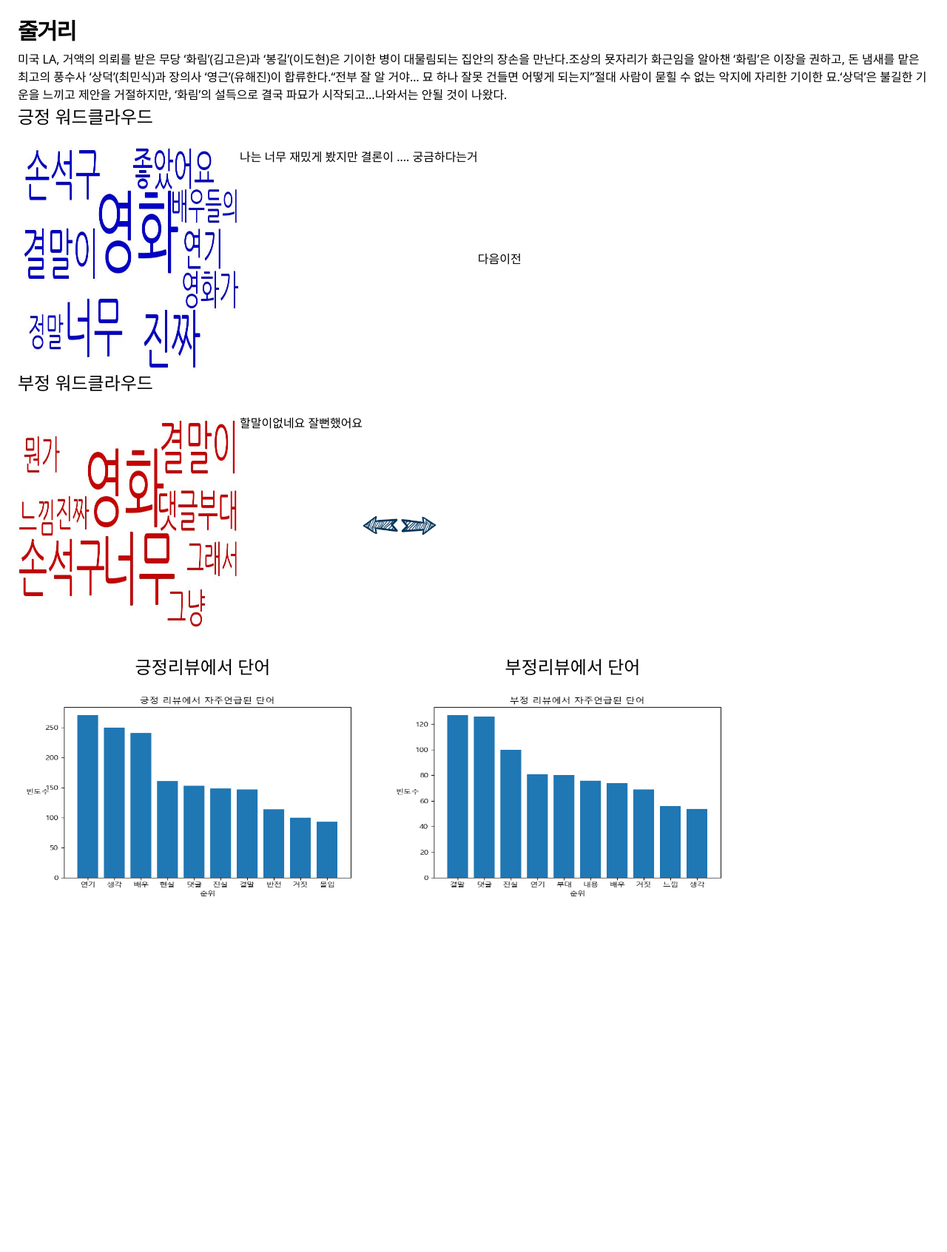
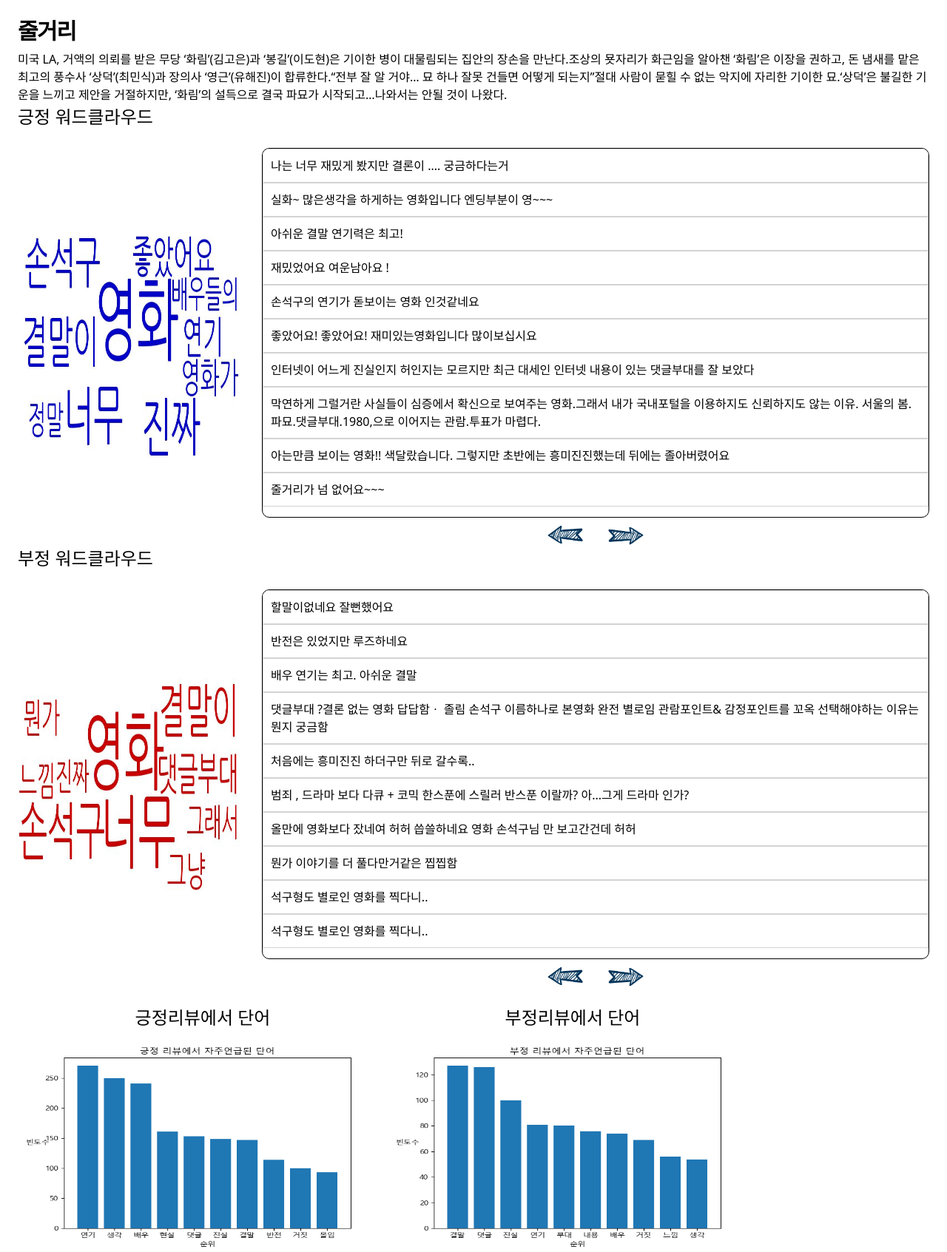
Before and after one commit to kofkq1/movie_lens, a Flask app: page /1 in a window 1280 px wide. Shown: the part 767-2460 px from the top of the page at 74% size. Before the commit the page ends 1980 px from the top, so only its background shows below. Run offline with Flask 3, Linux system fonts and the light colour scheme.

Commit message:
feat: 리뷰 페이징 기능 구현

```diff
--- a/templates/review.html
+++ b/templates/review.html
@@ -1,39 +1,23 @@
 <!DOCTYPE html>
 <html lang="en">
   <head>
-    <meta charset="UTF-8">
+    <meta charset="UTF-8" />
     <title>review</title>
-    <link href="https://cdn.jsdelivr.net/npm/tailwindcss@2.2.19/dist/tailwind.min.css" rel="stylesheet">
-
+    <link
+      href="https://cdn.jsdelivr.net/npm/tailwindcss@2.2.19/dist/tailwind.min.css"
+      rel="stylesheet"
+    />
   </head>
   <body>
-<script>
-    // 서버로부터 받은 리뷰 리스트를 JavaScript 변수로 저장
-    var reviews = {{  positive_reviews_list }};
-    var currentReviewIndex = 0; // 현재 리뷰의 인덱스
-
-    // 현재 리뷰를 화면에 표시하는 함수
-    function displayReview() {
-        document.getElementById('review').textContent = reviews[currentReviewIndex];
-    }
-
-    // "다음" 버튼 클릭 이벤트 리스너
-    document.getElementById('nextButton').addEventListener('click', function() {
-        currentReviewIndex++; // 인덱스 증가
-        if (currentReviewIndex >= reviews.length) {
-            currentReviewIndex = 0; // 리스트 끝에 도달하면 처음으로
-        }
-        displayReview(); // 다음 리뷰 표시
-    });
-
-</script>
-{#return render_template('review.html',post_id=post_id,positive_reviews_list=positive_reviews_list,negative_reviews_list=negative_reviews_list ,title=title,director=director,actors=actors,genres=genres,summary=summary)#}
+    {#return
+    render_template('review.html',post_id=post_id,positive_reviews_list=positive_reviews_list,negative_reviews_list=negative_reviews_list
+    ,title=title,director=director,actors=actors,genres=genres,summary=summary)#}
 
     <div class="w-full py-6 space-y-6 md:py-12">
       <div class="container space-y-6 px-4 md:px-6">
         <div class="grid gap-6 md:gap-8 lg:grid-cols-12 lg:gap-12">
           <div class="flex items-center space-x-4 lg:col-span-3">
-{#                포스터사진 {{ post_id }}#}
+            {# 포스터사진 {{ post_id }}#}
             <img
               src="static/images/movies/{{ post_id }}/poster/poster.jpg"
               alt="Poster"
@@ -42,122 +26,316 @@
               class="aspect-poster overflow-hidden rounded-xl object-cover object-center border border-gray-100 w-[200px] dark:border-gray-800"
             />
           </div>
-{#            영화별#}
+          {# 영화별#}
           <div class="grid gap-2 lg:col-span-9">
             <div class="space-y-2">
-                    <h1 class="text-3xl font-bold tracking-tighter sm:text-5xl">{{ title }}</h1>
+              <h1 class="text-3xl font-bold tracking-tighter sm:text-5xl">
+                {{ title }}
+              </h1>
               <p class="text-gray-500 dark:text-gray-400">{{ genres }}</p>
             </div>
-                <div class="grid md:grid-cols-2 md:gap-4 lg:grid-cols-1fr_2fr lg:gap-0">
-{#                    director#}
+            <div
+              class="grid md:grid-cols-2 md:gap-4 lg:grid-cols-1fr_2fr lg:gap-0"
+            >
+              {# director#}
               <dl class="grid gap-1">
-                        <dt class="text-sm font-medium text-gray-500 dark:text-gray-400">감독</dt>
+                <dt
+                  class="text-sm font-medium text-gray-500 dark:text-gray-400"
+                >
+                  감독
+                </dt>
                 <dd class="text-sm font-medium">{{ director }}</dd>
-{#                        감독사진도 넣을까 고민#}
+                {# 감독사진도 넣을까 고민#}
               </dl>
-
             </div>
           </div>
         </div>
         <div class="grid gap-4 lg:grid-cols-12 lg:gap-8">
           <div class="space-y-2 lg:col-span-3">
-                <h3 class="text-xl font-bold tracking-tighter sm:text-2xl md:text-3xl">캐스팅</h3>
+            <h3
+              class="text-xl font-bold tracking-tighter sm:text-2xl md:text-3xl"
+            >
+              캐스팅
+            </h3>
           </div>
           {#배우사진#}
 
           <div class="grid gap-4 lg:col-span-10 lg:grid-cols-4">
-{#                반복문으로?#}
-{#                1번#}
-{#                영화배우들이 있는 actors 파일에서 1_1이미지나 #}
-                {% for i in range(1, file_count+1) %}
-                    <div >
-    {#                    배우는 1_1.jpg형식으로 저장됨#}
-{#                        어떤 폴더에서 특정배우 이미지를 가져오려면?#}
-{#                        div 사이즈어디까지 인지#}
-                        <div style=  "height: 200px; width: 200px; padding: 1px;border: 3px; solid: black;"   >
-{#                            이미지 크기가 전부 다른데 이걸 한가지로 고정#}
+            {# 반복문으로?#} {# 1번#} {# 영화배우들이 있는 actors 파일에서
+            1_1이미지나 #} {% for i in range(1, file_count+1) %}
+            <div>
+              {# 배우는 1_1.jpg형식으로 저장됨#} {# 어떤 폴더에서 특정배우
+              이미지를 가져오려면?#} {# div 사이즈어디까지 인지#}
+              <div
+                style="
+                  height: 200px;
+                  width: 200px;
+                  padding: 1px;
+                  border: 3px;
+                  solid: black;
+                "
+              >
+                {# 이미지 크기가 전부 다른데 이걸 한가지로 고정#}
                 <img
                   src="static/images/movies/{{ post_id }}/actors/{{ post_id }}_{{ i }}.jpg"
                   alt="Actor"
-                                class="rounded-xl  object-fill object-center w-full h-full"
-
-
-
+                  class="rounded-xl object-fill object-center w-full h-full"
                 />
               </div>
-    {#                    이름은 리스트에 저장되어있으니까 인덱스로 접근#}
+              {# 이름은 리스트에 저장되어있으니까 인덱스로 접근#}
               <div class="space-y-1">
                 <h4 class="font-semibold">{{ actors[i-1] }}</h4>
               </div>
             </div>
             {% endfor %}
-                <div>
-{#                2번#}
-
+            <div>{# 2번#}</div>
           </div>
         </div>
 
+        {# 내용 #} {# 전체 차지하는길이 lg:grid-cols-12 #}
+        <div class="grid gap-4 lg:grid-cols-12 lg:gap-8">
+          {# 하위에서 차지하는 부분 정하는게 lg:col-span-12 #}
+          <div class="space-y-2 lg:col-span-12">
+            <h3
+              class="text-xl font-bold tracking-tighter sm:text-2xl md:text-3xl"
+            >
+              줄거리
+            </h3>
 
+            <p>{{ summary }}</p>
+          </div>
+        </div>
+        {# 위아래로 말고 양옆으로 표출할때는 display 속성#} {#리뷰가 먼저
+        나오는게 좋을지 아니면 워드클라우드가 먼저 나오는게 좋을지 배치#}
+        <span
+          style="
+            color: black;
+            text-align: center;
+            font-size: 24px;
+            margin-bottom: 10px;
+          "
+          >긍정 워드클라우드</span
+        >
+        <div
+          class="positive_field"
+          style="width: 100%; display: flex; align-items: center"
+        >
+          <img
+            src="static/images/movies/{{ post_id }}/positive_wordcloud.jpg"
+            alt="Positive Word Cloud"
+            style="width: 300px; height: 300px; margin-right: 30px"
+          />
+
+          <div
+            class="positive_review_container"
+            style="width: 100%; display: flex; flex-direction: column"
+          >
+            <ul
+              class="positive_review_list"
+              style="
+                display: flex;
+                flex-direction: column;
+                justify-content: flex-start;
+                height: 500px;
+                border: 1px solid black;
+                border-radius: 10px;
+                overflow-y: auto;
+              "
+            ></ul>
+            <div
+              class="button_container"
+              style="
+                display: flex;
+                justify-content: center;
+                gap: 30px;
+                margin-top: 10px;
+              "
+            >
+              <button type="button" id="positiveBeforeButton">
+                <img
+                  src="static/beforebutton.png"
+                  height="50px"
+                  width="50px"
+                  alt="이전"
+                />
+              </button>
+              <button type="button" id="positiveNextButton">
+                <img
+                  src="static/nextbutton.png"
+                  height="50px"
+                  width="50px"
+                  alt="다음"
+                />
+              </button>
+            </div>
+          </div>
         </div>
 
-{#   내용     #}
-{#        전체 차지하는길이 lg:grid-cols-12 #}
-        <div class="grid gap-4 lg:grid-cols-12 lg:gap-8">
-{#            하위에서 차지하는 부분 정하는게 lg:col-span-12 #}
-            <div class="space-y-2 lg:col-span-12">
-                <h3 class="text-xl font-bold tracking-tighter sm:text-2xl md:text-3xl">줄거리</h3>
+        <span
+          style="
+            color: black;
+            text-align: center;
+            font-size: 24px;
+            margin-bottom: 10px;
+          "
+          >부정 워드클라우드</span
+        >
+        <div
+          class="negative_field"
+          style="width: 100%; display: flex; align-items: center"
+        >
+          <img
+            src="static/images/movies/{{ post_id }}/negative_wordcloud.jpg"
+            alt="Negative Word Cloud"
+            style="width: 300px; height: 300px; margin-right: 30px"
+          />
 
-                    <p>
-                        {{ summary }}
-                    </p>
-
+          <div
+            class="negative_review_container"
+            style="width: 100%; display: flex; flex-direction: column"
+          >
+            <ul
+              class="negative_review_list"
+              style="
+                display: flex;
+                flex-direction: column;
+                justify-content: flex-start;
+                height: 500px;
+                border: 1px solid black;
+                border-radius: 10px;
+                overflow-y: auto;
+              "
+            ></ul>
+            <div
+              class="button_container"
+              style="
+                display: flex;
+                justify-content: center;
+                gap: 30px;
+                margin-top: 10px;
+              "
+            >
+              <button type="button" id="negativeBeforeButton">
+                <img
+                  src="static/beforebutton.png"
+                  height="50px"
+                  width="50px"
+                  alt="이전"
+                />
+              </button>
+              <button type="button" id="negativeNextButton">
+                <img
+                  src="static/nextbutton.png"
+                  height="50px"
+                  width="50px"
+                  alt="다음"
+                />
+              </button>
             </div>
-
           </div>
-{#    위아래로 말고 양옆으로 표출할때는 display 속성#}
-{#리뷰가 먼저 나오는게 좋을지 아니면 워드클라우드가 먼저 나오는게 좋을지 배치#}
-        <span style="color: black; text-align: center; font-size: 24px; margin-bottom: 10px;">긍정 워드클라우드</span>
-        <div style="display: flex">
-        <img src="static/images/movies/{{ post_id }}/positive_wordcloud.jpg" alt="Positive Word Cloud" style="width: 300px; height: 300px;">
-
-{#    화면에 리뷰가 나오는건 되는데 이를 다음 버튼 눌렀을 때 다음리뷰로 넘어가게 #}
-        <span>{{ positive_reviews_list[0] }}</span>
-            <button id="nextButton">다음</button>
-            <button id="beforeButton">이전</button>
-
-        </div>
-
-        <span    style="color: black; text-align: center; font-size: 24px; margin-bottom: 10px;">부정 워드클라우드</span>
-        <div style="display: flex">
-        <img src="static/images/movies/{{ post_id }}/negative_wordcloud.jpg" alt="Negative Word Cloud" style="width: 300px; height: 300px;">
-{#            리뷰가 나오고 1번부터 10개까지 나오고  버튼을 눌렀을때 다음 리뷰 11-20 로 가게하고 싶은데#}
-            <span>{{ negative_reviews_list[0] }}
-            </span>
-{#     리뷰가 10개씩출력 되고       버튼 눌렀을 때 리뷰가 이동하게#}
-            <button type="button" id="nextButton">
-                <img src="static/beforebutton.png" height="50px" width="50px" alt="이전" onclick="" >
-            </button>
-            <button type="button" id="nextButton">
-                <img src="static/nextbutton.png" height="50px" width="50px" alt="다음" onclick="" >
-            </button>
         </div>
 
         <div style="display: flex">
+          <span
+            style="
+              color: black;
+              text-align: center;
+              font-size: 24px;
+              margin-bottom: 10px;
+            "
+            >긍정리뷰에서 단어
+            <img
+              src="static/images/movies/{{ post_id }}/positive.png"
+              alt="positive"
+              style="width: 500px; height: 300px"
+          /></span>
 
-        <span style="color: black; text-align: center; font-size: 24px; margin-bottom: 10px;">긍정리뷰에서 단어
-        <img src="static/images/movies/{{ post_id }}/positive.png" alt="positive" style="width: 500px; height: 300px;"></span>
-
-        <span style="color: black; text-align: center; font-size: 24px; margin-bottom: 10px;">부정리뷰에서 단어
-        <img src="static/images/movies/{{ post_id }}/negative.png" alt="negative" style="width: 500px; height: 300px;"></span>
+          <span
+            style="
+              color: black;
+              text-align: center;
+              font-size: 24px;
+              margin-bottom: 10px;
+            "
+            >부정리뷰에서 단어
+            <img
+              src="static/images/movies/{{ post_id }}/negative.png"
+              alt="negative"
+              style="width: 500px; height: 300px"
+          /></span>
         </div>
 
-{#    카테고리별로 묶었을 때 나오는 리뷰들#}
-{#    긍정리뷰에서 카테고리가 story,actor,directing#}
-
-        {#    부정리뷰에서 카테고리가 story,actor,directing#}
-
+        {# 카테고리별로 묶었을 때 나오는 리뷰들#} {# 긍정리뷰에서 카테고리가
+        story,actor,directing#} {# 부정리뷰에서 카테고리가
+        story,actor,directing#}
       </div>
     </div>
+    <script>
+      const PAGE_SIZE = 10;
+      const positive_reviews_list = {{ positive_reviews_list | safe }};
+      const negative_reviews_list = {{ negative_reviews_list | safe }};
 
+      let positivePageNumber = 0;
+      let negativePageNumber = 0;
+
+      const renderPage = (type) => {
+        if (type === 'positive') {
+          const reviewBox = document.querySelector('.positive_review_list');
+          reviewBox.innerHTML='';
+          for (let i = 0; i < PAGE_SIZE; i++) {
+            const index = i + positivePageNumber * PAGE_SIZE;
+            if (index < positive_reviews_list.length) {
+              reviewBox.innerHTML += `<li style="padding: 10px; border: 1px solid lightgray">${positive_reviews_list[index]}</li>`;
+            }
+          }
+        } else if (type === 'negative') {
+          const reviewBox = document.querySelector('.negative_review_list');
+          reviewBox.innerHTML='';
+          for (let i = 0; i < PAGE_SIZE; i++) {
+            const index = i + negativePageNumber * PAGE_SIZE;
+            if (index < negative_reviews_list.length) {
+              reviewBox.innerHTML += `<li style="padding: 10px; border: 1px solid lightgray">${negative_reviews_list[index]}</li>`;
+            }
+          }
+        }
+      };
+
+      const positiveBeforeButton = document.querySelector(
+        '#positiveBeforeButton'
+      );
+      const positiveNextButton = document.querySelector('#positiveNextButton');
+
+      const negativeBeforeButton = document.querySelector(
+        '#negativeBeforeButton'
+      );
+      const negativeNextButton = document.querySelector('#negativeNextButton');
+
+      positiveBeforeButton.addEventListener('click', () => {
+        if (positivePageNumber === 0) return;
+        positivePageNumber--;
+        renderPage('positive');
+      });
+
+      positiveNextButton.addEventListener('click', () => {
+        if (positivePageNumber === positive_reviews_list.length / PAGE_SIZE - 1) return;
+        positivePageNumber++;
+        renderPage('positive');
+      });
+
+      negativeBeforeButton.addEventListener('click', () => {
+        if (negativePageNumber === 0) return;
+        negativePageNumber--;
+        renderPage('negative');
+      });
+
+      negativeNextButton.addEventListener('click', () => {
+        if (positivePageNumber === negative_reviews_list.length / PAGE_SIZE - 1) return;
+        negativePageNumber++;
+        renderPage('negative');
+      });
+
+      renderPage("positive");
+      renderPage("negative");
+    </script>
   </body>
 </html>
```
Lines whose indentation alone changed are shown as unchanged.
